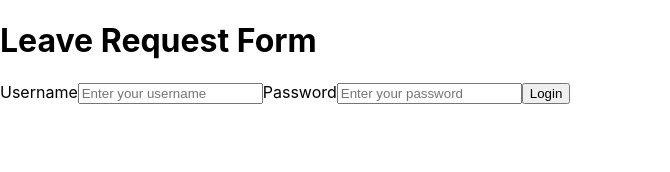
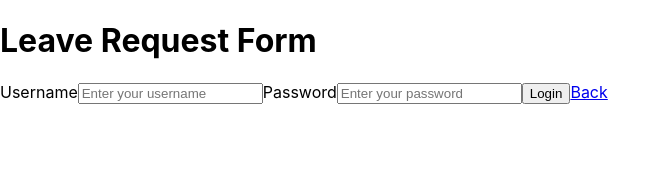
Before and after one commit to NdunguSam01/lms-mobikey, a React (Create React App) app: page /login in a window 1280 px wide. Shown: the top 172 px of the page, without its empty margins (0-670 px from the left). Built offline with nearby package versions, Linux system fonts and the light colour scheme.

Commit message:
Created the skeleton login form. Styling to follow

```diff
--- a/src/components/Login.js
+++ b/src/components/Login.js
@@ -1,3 +1,4 @@
+import { NavLink } from "react-router-dom";
 const Login = () =>
 {
     return (
@@ -9,6 +10,7 @@ const Login = () =>
                 <label htmlFor="password">Password</label>
                 <input type="password" name="password" placeholder="Enter your password"  required/>
                 <input type="submit" class="btn btn-success" value="Login"/>
+                <NavLink to="/">Back</NavLink>
             </form>
         </>
      );
```
